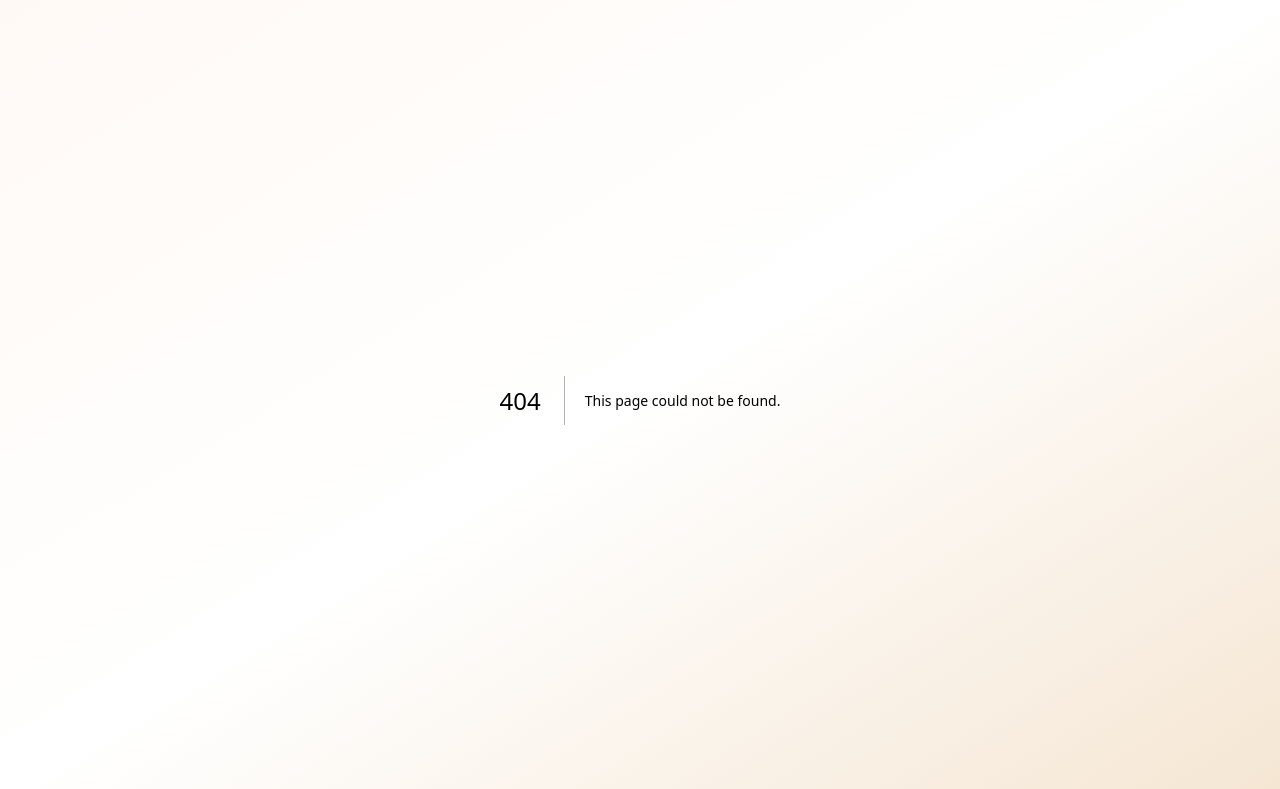
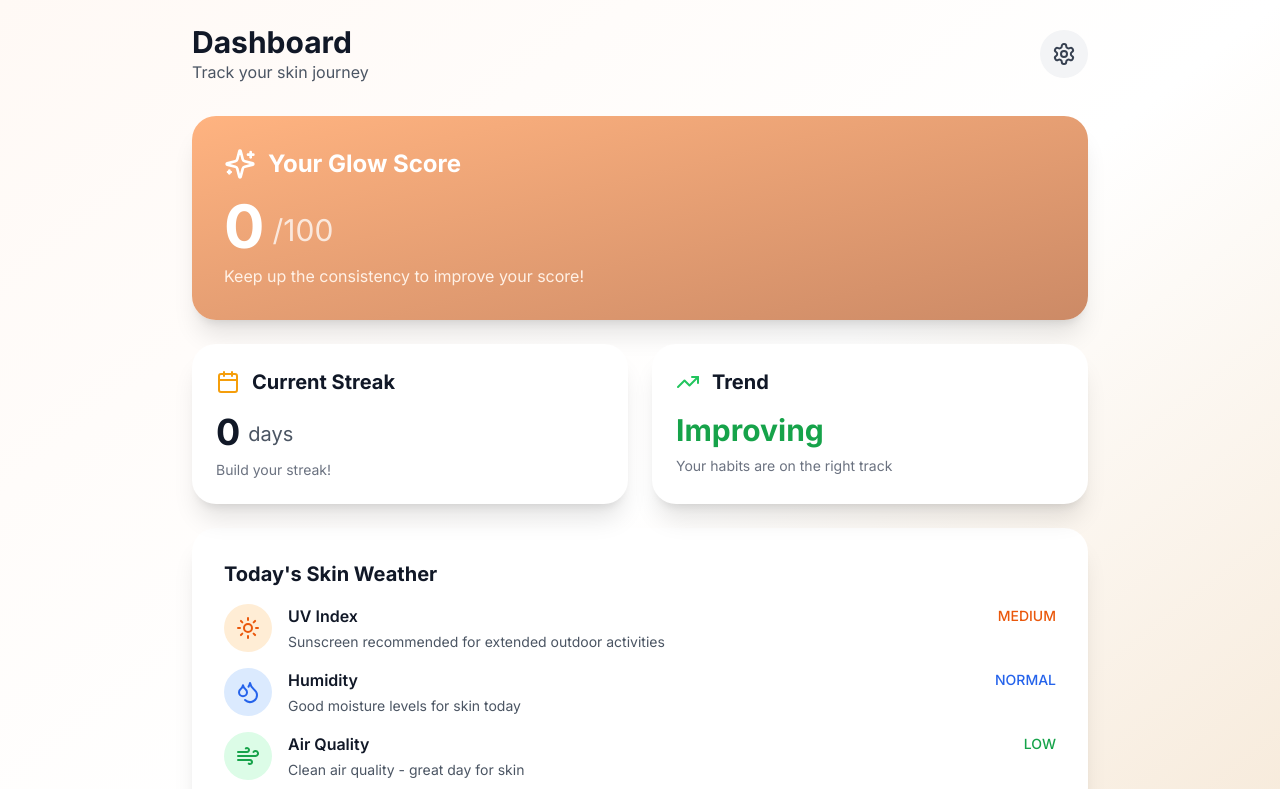
Before and after one commit to gabbyy042/SkinFutures, a Next.js app: page /dashboard in a window 1280 px wide. Before the commit this address had no page. Shown: the top 789 px of the page. Built offline with nearby package versions, Linux system fonts and the light colour scheme.

Commit message:
Add src/app/dashboard/page.tsx

```diff
--- /dev/null
+++ b/src/app/dashboard/page.tsx
@@ -0,0 +1,193 @@
+'use client';
+
+import { useEffect, useState } from 'react';
+import { useRouter } from 'next/navigation';
+import { motion } from 'framer-motion';
+import { Sparkles, Calendar, TrendingUp, Sun, Droplets, Wind, ArrowRight, Settings } from 'lucide-react';
+
+export default function DashboardPage() {
+  const router = useRouter();
+  const [streak, setStreak] = useState(0);
+  const [glowScore, setGlowScore] = useState(0);
+  const [weather, setWeather] = useState({
+    uv: 'medium',
+    humidity: 'normal',
+    pollution: 'low',
+  });
+
+  useEffect(() => {
+    // Load user progress
+    const routine = localStorage.getItem('routine');
+    if (routine) {
+      // Simulate streak
+      setStreak(Math.floor(Math.random() * 30));
+      setGlowScore(65 + Math.floor(Math.random() * 25));
+    }
+  }, []);
+
+  return (
+    <div className="min-h-screen p-6">
+      <div className="max-w-4xl mx-auto">
+        {/* Header */}
+        <div className="flex items-center justify-between mb-8">
+          <div>
+            <h1 className="text-3xl font-bold text-gray-900">Dashboard</h1>
+            <p className="text-gray-600">Track your skin journey</p>
+          </div>
+          <button
+            onClick={() => router.push('/settings')}
+            className="p-3 rounded-full bg-gray-100 hover:bg-gray-200 transition-colors"
+          >
+            <Settings className="w-6 h-6 text-gray-700" />
+          </button>
+        </div>
+
+        {/* Glow Score */}
+        <motion.div
+          initial={{ opacity: 0, y: 20 }}
+          animate={{ opacity: 1, y: 0 }}
+          className="bg-gradient-to-br from-primary-500 to-primary-700 rounded-3xl shadow-xl p-8 mb-6 text-white"
+        >
+          <div className="flex items-center gap-3 mb-4">
+            <Sparkles className="w-8 h-8" />
+            <h2 className="text-2xl font-bold">Your Glow Score</h2>
+          </div>
+          <div className="flex items-end gap-2 mb-2">
+            <span className="text-6xl font-bold">{glowScore}</span>
+            <span className="text-3xl opacity-75 pb-2">/100</span>
+          </div>
+          <p className="text-primary-100">
+            Keep up the consistency to improve your score!
+          </p>
+        </motion.div>
+
+        <div className="grid md:grid-cols-2 gap-6 mb-6">
+          {/* Streak */}
+          <motion.div
+            initial={{ opacity: 0, y: 20 }}
+            animate={{ opacity: 1, y: 0 }}
+            transition={{ delay: 0.1 }}
+            className="bg-white rounded-3xl shadow-xl p-6"
+          >
+            <div className="flex items-center gap-3 mb-4">
+              <Calendar className="w-6 h-6 text-amber-500" />
+              <h3 className="text-xl font-bold text-gray-900">Current Streak</h3>
+            </div>
+            <div className="flex items-end gap-2">
+              <span className="text-4xl font-bold text-gray-900">{streak}</span>
+              <span className="text-xl text-gray-600 pb-1">days</span>
+            </div>
+            <p className="text-sm text-gray-500 mt-2">
+              {streak > 7 ? 'Amazing consistency! 🔥' : 'Build your streak!'}
+            </p>
+          </motion.div>
+
+          {/* Progress */}
+          <motion.div
+            initial={{ opacity: 0, y: 20 }}
+            animate={{ opacity: 1, y: 0 }}
+            transition={{ delay: 0.2 }}
+            className="bg-white rounded-3xl shadow-xl p-6"
+          >
+            <div className="flex items-center gap-3 mb-4">
+              <TrendingUp className="w-6 h-6 text-green-500" />
+              <h3 className="text-xl font-bold text-gray-900">Trend</h3>
+            </div>
+            <div className="flex items-center gap-2">
+              <span className="text-3xl font-bold text-green-600">Improving</span>
+            </div>
+            <p className="text-sm text-gray-500 mt-2">
+              Your habits are on the right track
+            </p>
+          </motion.div>
+        </div>
+
+        {/* Weather Alerts */}
+        <motion.div
+          initial={{ opacity: 0, y: 20 }}
+          animate={{ opacity: 1, y: 0 }}
+          transition={{ delay: 0.3 }}
+          className="bg-white rounded-3xl shadow-xl p-8 mb-6"
+        >
+          <h3 className="text-xl font-bold text-gray-900 mb-4">
+            Today's Skin Weather
+          </h3>
+
+          <div className="space-y-4">
+            <div className="flex items-center gap-4">
+              <div className="w-12 h-12 rounded-full bg-orange-100 flex items-center justify-center">
+                <Sun className="w-6 h-6 text-orange-600" />
+              </div>
+              <div className="flex-1">
+                <div className="flex items-center justify-between mb-1">
+                  <span className="font-semibold text-gray-900">UV Index</span>
+                  <span className="text-sm font-medium text-orange-600 uppercase">
+                    {weather.uv}
+                  </span>
+                </div>
+                <p className="text-sm text-gray-600">
+                  Sunscreen recommended for extended outdoor activities
+                </p>
+              </div>
+            </div>
+
+            <div className="flex items-center gap-4">
+              <div className="w-12 h-12 rounded-full bg-blue-100 flex items-center justify-center">
+                <Droplets className="w-6 h-6 text-blue-600" />
+              </div>
+              <div className="flex-1">
+                <div className="flex items-center justify-between mb-1">
+                  <span className="font-semibold text-gray-900">Humidity</span>
+                  <span className="text-sm font-medium text-blue-600 uppercase">
+                    {weather.humidity}
+                  </span>
+                </div>
+                <p className="text-sm text-gray-600">
+                  Good moisture levels for skin today
+                </p>
+              </div>
+            </div>
+
+            <div className="flex items-center gap-4">
+              <div className="w-12 h-12 rounded-full bg-green-100 flex items-center justify-center">
+                <Wind className="w-6 h-6 text-green-600" />
+              </div>
+              <div className="flex-1">
+                <div className="flex items-center justify-between mb-1">
+                  <span className="font-semibold text-gray-900">Air Quality</span>
+                  <span className="text-sm font-medium text-green-600 uppercase">
+                    {weather.pollution}
+                  </span>
+                </div>
+                <p className="text-sm text-gray-600">
+                  Clean air quality - great day for skin
+                </p>
+              </div>
+            </div>
+          </div>
+        </motion.div>
+
+        {/* Quick Actions */}
+        <div className="grid grid-cols-2 gap-4">
+          <button
+            onClick={() => router.push('/simulation')}
+            className="bg-white hover:bg-gray-50 rounded-2xl shadow-lg p-6 text-left transition-colors"
+          >
+            <Sparkles className="w-8 h-8 text-primary-500 mb-3" />
+            <h4 className="font-semibold text-gray-900 mb-1">View Future</h4>
+            <p className="text-sm text-gray-600">See your skin predictions</p>
+          </button>
+
+          <button
+            onClick={() => router.push('/routine')}
+            className="bg-white hover:bg-gray-50 rounded-2xl shadow-lg p-6 text-left transition-colors"
+          >
+            <Calendar className="w-8 h-8 text-amber-500 mb-3" />
+            <h4 className="font-semibold text-gray-900 mb-1">My Routine</h4>
+            <p className="text-sm text-gray-600">Update your steps</p>
+          </button>
+        </div>
+      </div>
+    </div>
+  );
+}
```
